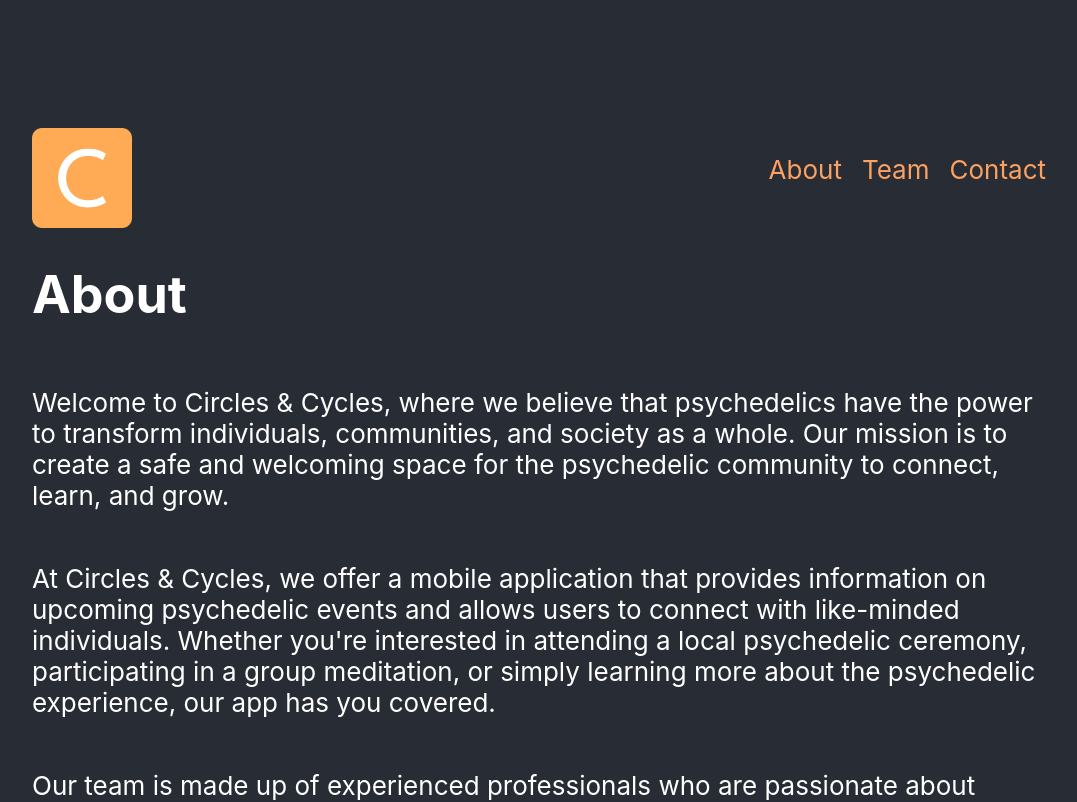
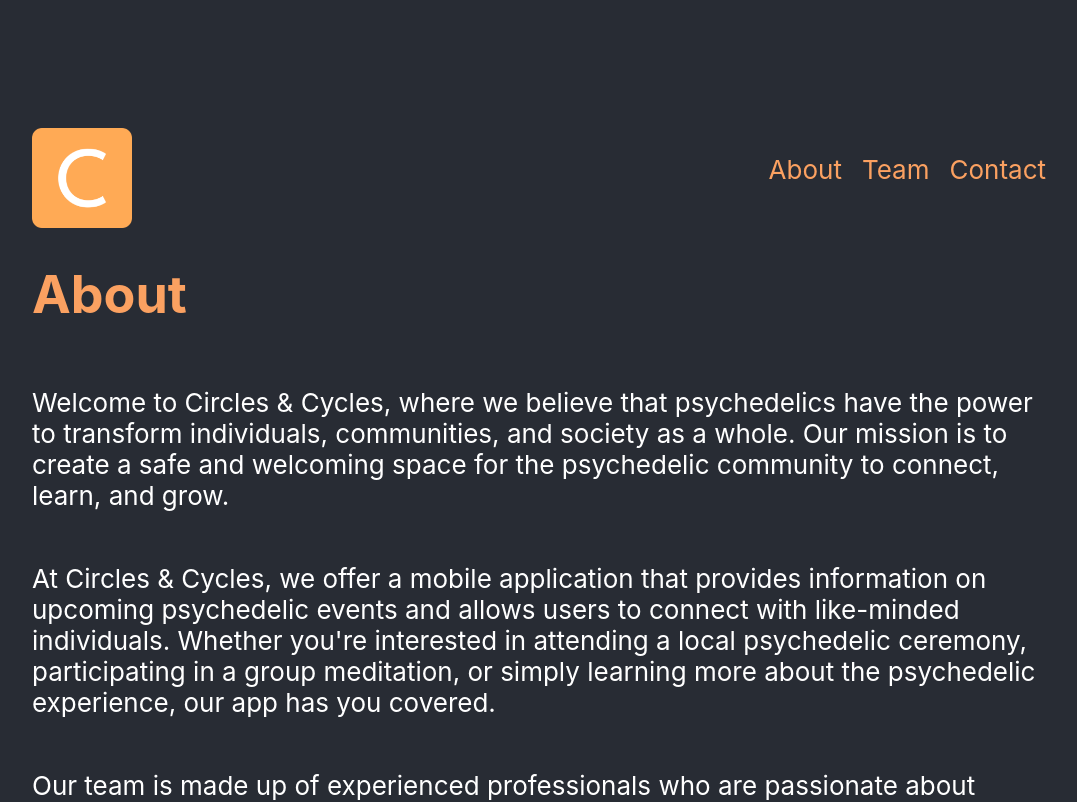
Before and after one commit to sharabiania/circles-website, a React (Create React App) app: page / in a window 1280 px wide. Shown: the top 802 px of the page, without its empty margins (96-1173 px from the left). Built offline with nearby package versions, Linux system fonts and the light colour scheme.

Commit message:
heading color

```diff
--- a/src/App.css
+++ b/src/App.css
@@ -36,6 +36,10 @@
   border: 4px #fba161 solid;
 }
 
+h1 {
+  color: #fba161;
+}
+
 nav {
   display: flex;
   justify-content: space-between;
```
